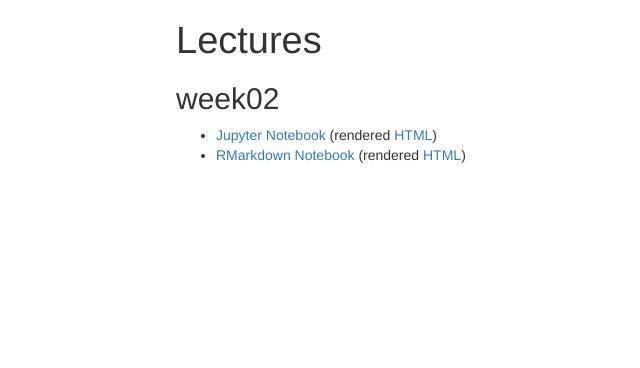
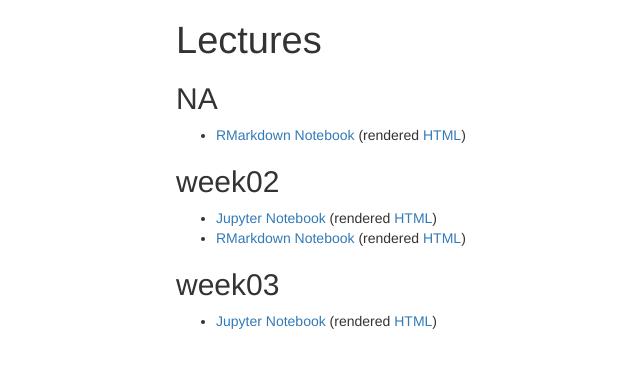
Before and after one commit to CUB-Computational-Tools/syllabus, a Jekyll site: the page docs/lectures/index.html, which Jekyll copies as it is, in a window 1280 px wide. Shown: the top 368 px of the page, without its empty margins (9-649 px from the left). Built offline with Jekyll 4.4.1, drawn with Linux system fonts in a browser that asks for light colours.

Commit message:
update index of lectures

```diff
--- a/docs/lectures/index.html
+++ b/docs/lectures/index.html
@@ -125,11 +125,23 @@ $(document).ready(function () {
 </div>
 
 
+<div id="na" class="section level2">
+<h2>NA</h2>
+<ul>
+<li><a href="week_03_intro_to_operators_and_functions_rmd.Rmd">RMarkdown Notebook</a> (rendered <a href="week_03_intro_to_operators_and_functions_rmd.html">HTML</a>)</li>
+</ul>
+</div>
 <div id="week02" class="section level2">
 <h2>week02</h2>
 <ul>
 <li><a href="week02_intro_to_data_types_nb.ipynb">Jupyter Notebook</a> (rendered <a href="week02_intro_to_data_types_nb.html">HTML</a>)</li>
 <li><a href="week02_intro_to_data_types_rmd.Rmd">RMarkdown Notebook</a> (rendered <a href="week02_intro_to_data_types_rmd.html">HTML</a>)</li>
+</ul>
+</div>
+<div id="week03" class="section level2">
+<h2>week03</h2>
+<ul>
+<li><a href="week03_intro_to_operators_and_functions_nb.ipynb">Jupyter Notebook</a> (rendered <a href="week03_intro_to_operators_and_functions_nb.html">HTML</a>)</li>
 </ul>
 </div>
 
```
Also changed, not shown: 1 other file.
